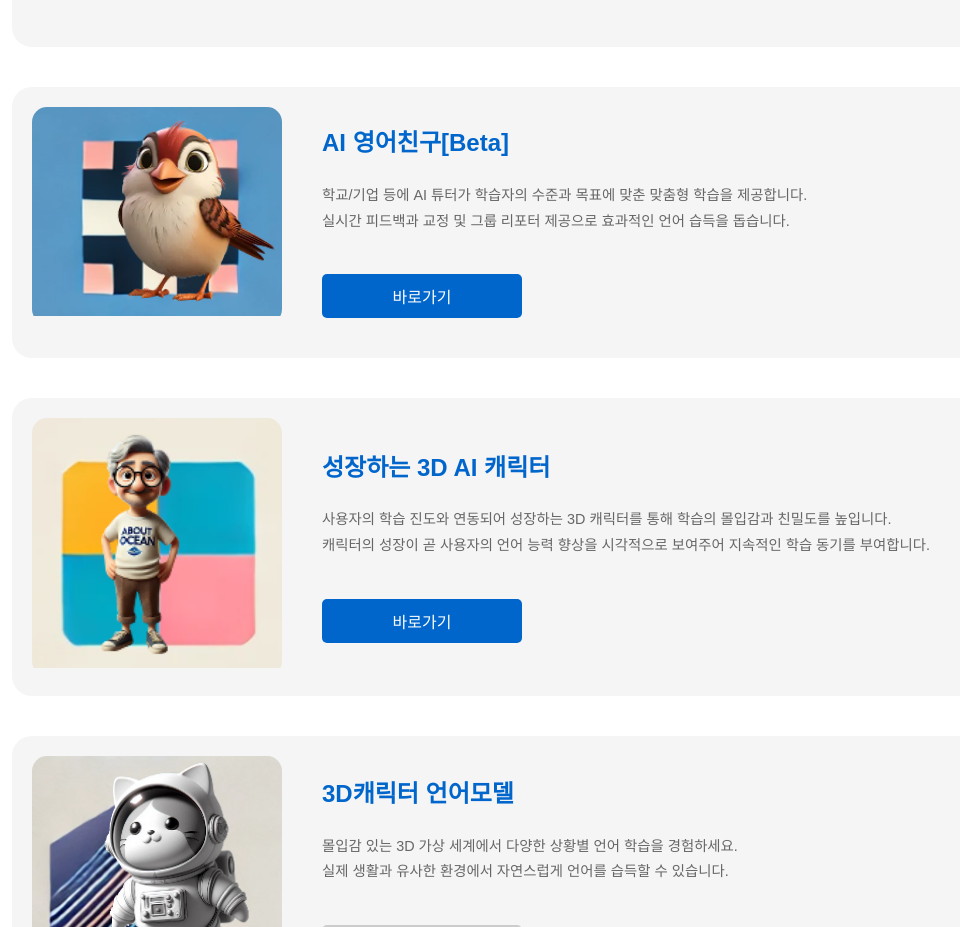
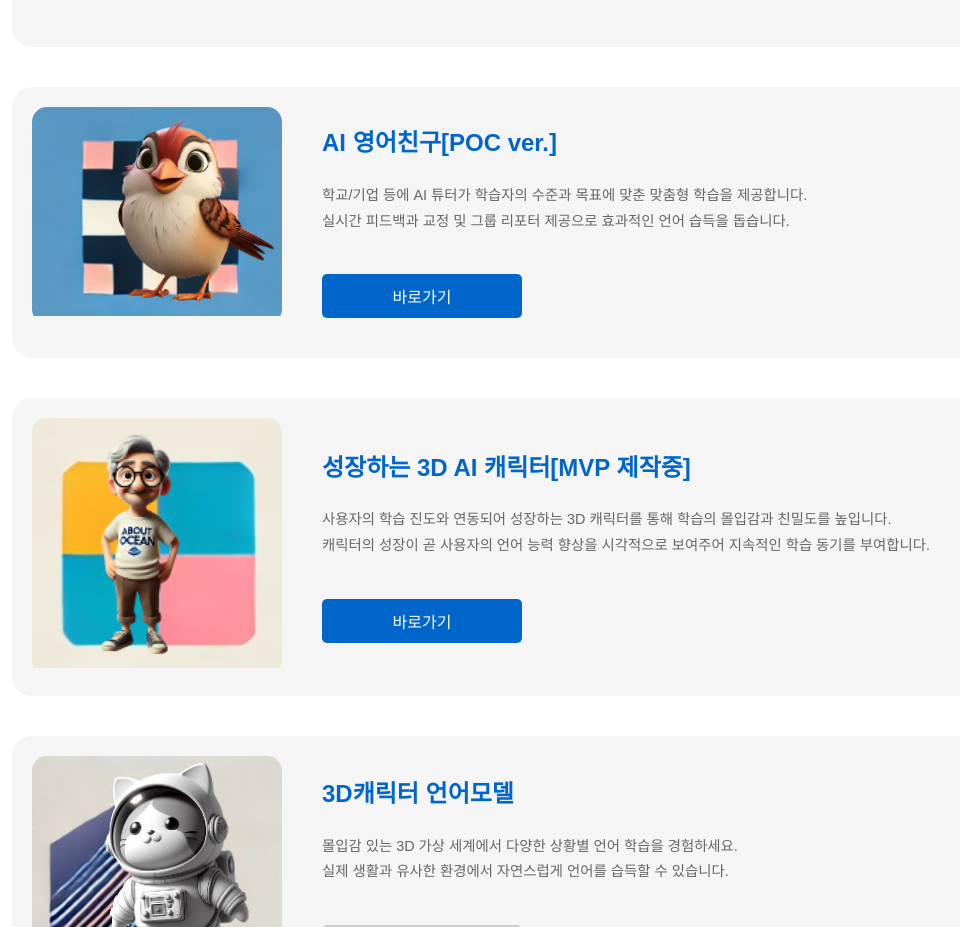
Before and after one commit to STAR612-net/star612, a React (Create React App) app in the folder client/: page /product in a window 1280 px wide. Shown: the part 1520-2447 px from the top of the page, without its empty margins (28-988 px from the left). Built offline with nearby package versions, Linux system fonts and the light colour scheme; a web font is replaced by a local one.

Commit message:
text fixes

```diff
--- a/client/src/components/Product.js
+++ b/client/src/components/Product.js
@@ -63,7 +63,7 @@ function Product() {
             <img src={process.env.PUBLIC_URL + "/images/icon01.png"} alt="Icon 1" />
           </div>
           <div className="product-content">
-            <h3>AI 영어친구[Beta]</h3>
+            <h3>AI 영어친구[POC ver.]</h3>
             <p>
               {formatText("학교/기업 등에 AI 튜터가 학습자의 수준과 목표에 맞춘 맞춤형 학습을 제공합니다. 실시간 피드백과 교정 및 그룹 리포터 제공으로 효과적인 언어 습득을 돕습니다.")}
             </p>
@@ -81,7 +81,7 @@ function Product() {
             <img src={process.env.PUBLIC_URL + "/images/icon04.png"} alt="Icon 4" />
           </div>
           <div className="product-content">
-            <h3>성장하는 3D AI 캐릭터</h3>
+            <h3>성장하는 3D AI 캐릭터[MVP 제작중]</h3>
             <p>
               {formatText("사용자의 학습 진도와 연동되어 성장하는 3D 캐릭터를 통해 학습의 몰입감과 친밀도를 높입니다. 캐릭터의 성장이 곧 사용자의 언어 능력 향상을 시각적으로 보여주어 지속적인 학습 동기를 부여합니다.")}
             </p>
```
